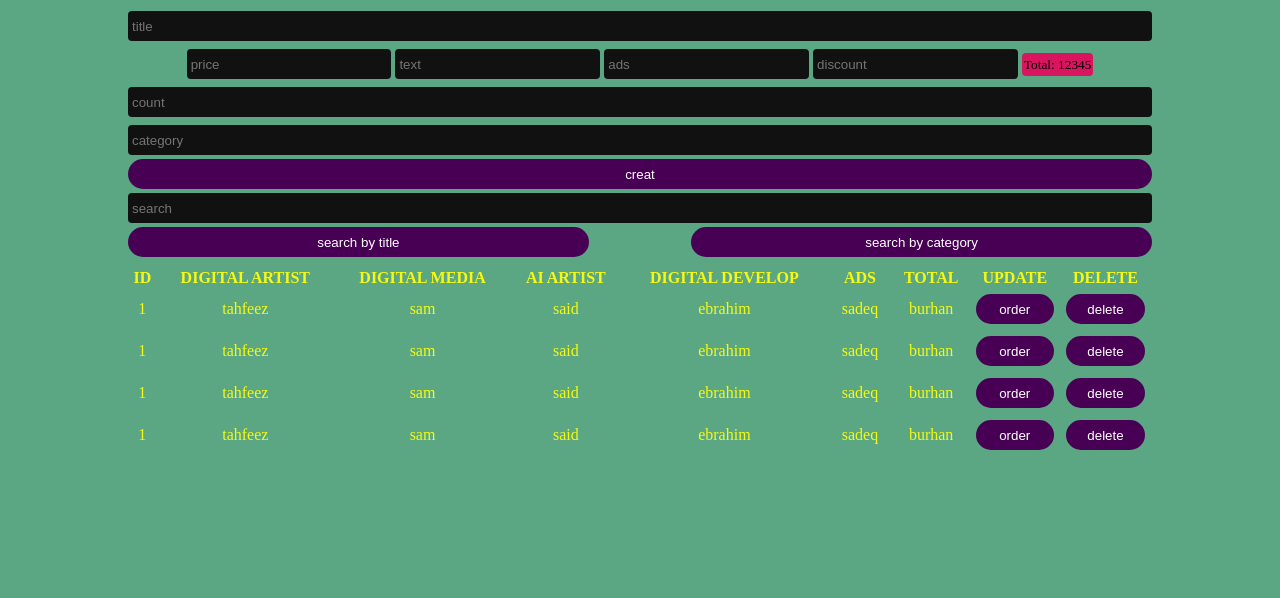
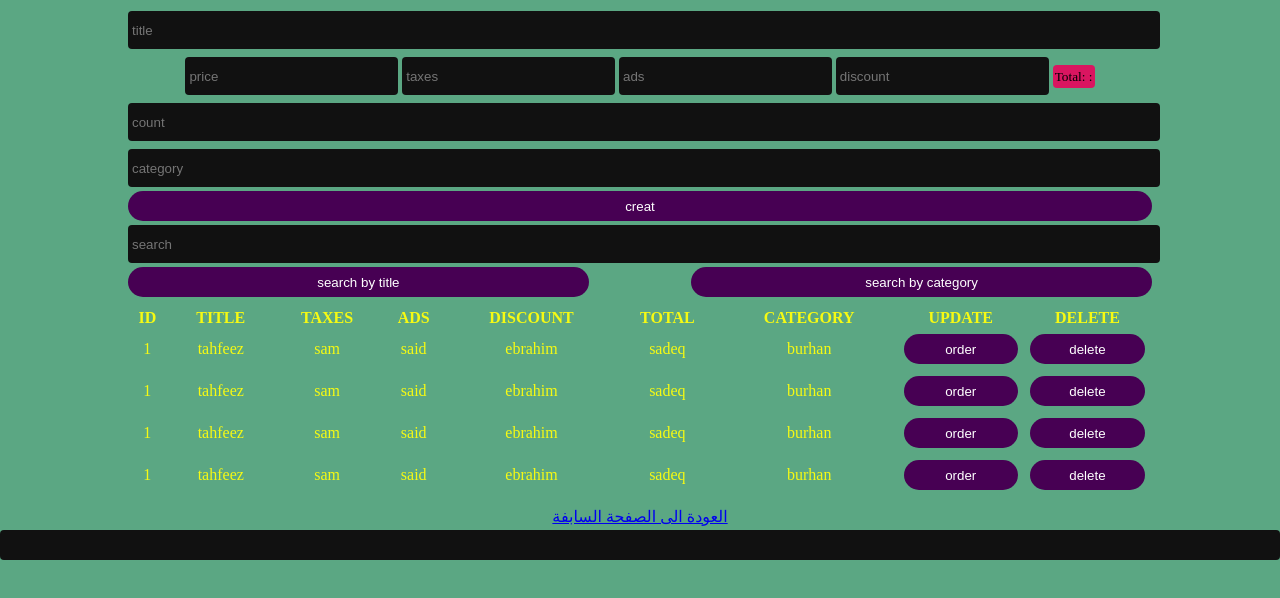
Before and after one commit to Tahfeez-co/Tahfeez.co.github.io, a plain HTML site: page crud.html in a window 1280 px wide. Shown: the part 116-714 px from the top of the page. Drawn offline with Linux system fonts and the light colour scheme.

Commit message:
Update crud.html

```diff
--- a/crud.html
+++ b/crud.html
@@ -1,8 +1,10 @@
+<!DOCTYPE html>
 <html>
 <head>
 <meta charset="utf-8">
 <title>CRUDS</title>
 <link rel="stylesheet" href="style.css">
+
 </head>
 
 <body>
@@ -13,16 +15,16 @@
         </div>
 
         <div class="inputs">
-            <input placeholder="title" type="text" id="titlle">
+            <input type="text" id="title" placeholder="title">
             <div class="price">
-                            <input type="number" placeholder="price" id="price">
-                            <input type="number" placeholder="text"id="text">
-                            <input type="number"placeholder="ads" id="ads">
-                            <input type="number" placeholder="discount"id="discount">
-                            <small id="total">12345</small>
+                            <input onkeyup="getTotal()" type="number" id="price" placeholder="price" >
+                            <input onkeyup="getTotal()" type="number" id="taxes" placeholder="taxes" >
+                            <input onkeyup="getTotal()" type="number" id="ads" placeholder="ads" >
+                            <input onkeyup="getTotal()" type="number" id="discount" placeholder="discount">
+                            <small id="total">:</small>
 
                         </div>
-           <input placeholder="count" type="text" id="count">
+           <input placeholder="count" type="number" id="count">
            <input placeholder="category" type="text" id="category">
            <button id="submit">creat</button>
 
@@ -43,14 +45,14 @@
             <table>
                 <tr>
                     <th>id</th>
-                    <th>digital artist</th>
-                    <th>digital media</th>
-                    <th>AI artist</th>
-                    <th>digital develop</th>
-                    <th>ads</th>
-                    <th>total</th>
-                    <th>update</th>
-                    <th>delete</th>
+                    <th>TITLE</th>
+                    <th>TAXES</th>
+                    <th>ADS</th>
+                    <th>DISCOUNT</th>
+                    <th>TOTAL</th>
+                    <th>CATEGORY</th>
+                    <th>UPDATE</th>
+                    <th>DELETE</th>
                 </tr>
                 <tbody>
                     <tr>
@@ -104,7 +106,11 @@
 
     </div>
 
-
+<script src="main.js"></script>
+<div class="linktt">
+    <a href="index.html">العودة الى الصفحة السابفة</a>
+</div>
+<input type="button" id="linktt" placeholder="العودة" >
 
 </body>
 
```
